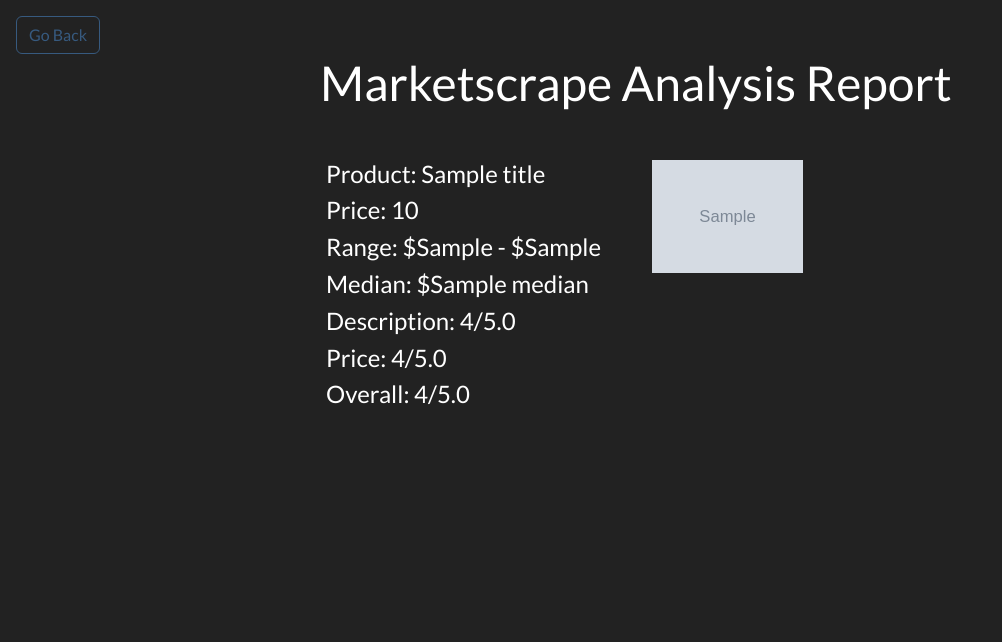
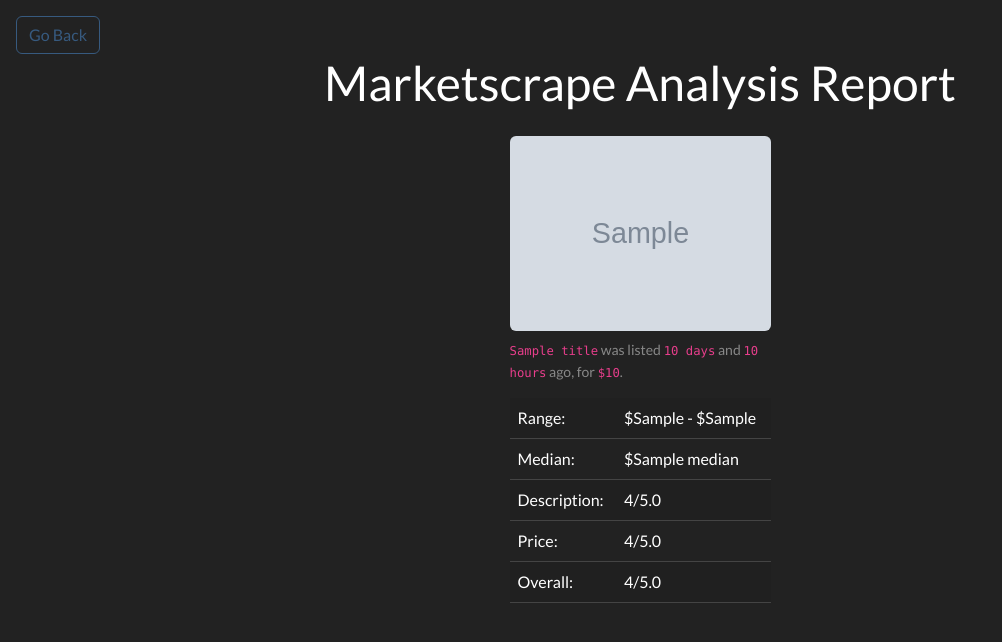
Before and after one commit to Marketscrape/marketscrape, a Django app: template scraper/templates/scraper/result.html in a window 1280 px wide. Shown: the top 642 px of the page, without its empty margins (0-1002 px from the left). Run offline with Django 4.2, Linux system fonts and the light colour scheme; the template is opened without the code that fills it: most values are stand-ins (such as "Sample title", 1, 10 or a date in 2020); grey boxes marked "Sample" are stand-in pictures.

Commit message:
Merge pull request #2 from alexwholland/main
Now displaying date and hours from when a post was listed.

```diff
--- a/scraper/templates/scraper/result.html
+++ b/scraper/templates/scraper/result.html
@@ -1,24 +1,46 @@
 {% extends 'scraper/base.html' %}
 
 {% block content %}
-    <a href="{% url 'index' %}" class="btn btn-outline-primary mt-3 mx-3">Go Back</a>
-    <h1 class="col-12 col-md-6 mx-md-auto">Marketscrape Analysis Report</h1>
-    <div class="row mt-5">
-        <div class="col-12 col-md-6 mx-md-auto">
+<a href="{% url 'index' %}" class="btn btn-outline-primary mt-3 mx-3">Go Back</a>
+<div class="container">
+    <h1 class="text-center mb-4">Marketscrape Analysis Report</h1>
+    <div class="row">
+        <div class="col-12 col-md-6 mx-auto">
             <div class="row">
-                <div class="col-md-6">
-                    <h4> Product: {{ title }}</h4>
-                    <h4> Price: {{ list_price }}</h4>
-                    <h4> Range: ${{ lower_bound }} - ${{ upper_bound }}</h4>
-                    <h4> Median: ${{ median }}</h4>
-                    <h4> Description: {{ sentiment_rating }}/5.0</h4>
-                    <h4> Price: {{ price_rating }}/5.0</h4>
-                    <h4> Overall: {{ average_rating }}/5.0</h4>
-                </div>
-                <div class="col-12 col-md-6">
-					<img src="{{ image }}" style="width: 50%;">
+                <div class="col-md-6 mx-auto">
+                    <figure class="figure">
+                        <img src=" {{ image }}" class="figure-img img-fluid rounded center" style="object-fit: fill;">
+                        <figcaption class="figure-caption"><code>{{ title }}</code> was listed <code>{{ days }} days</code> and <code>{{ hours }} hours</code> ago, for <code>${{ list_price}}</code>.</figcaption>
+                      </figure>
+                      <div class="table-responsive">
+                        <table class="table table-striped">
+                          <tbody>
+                            <tr>
+                              <td>Range:</td>
+                              <td>${{ lower_bound }} - ${{ upper_bound }}</td>
+                            </tr>
+                            <tr>
+                              <td>Median:</td>
+                              <td>${{ median }}</td>
+                            </tr>
+                            <tr>
+                              <td>Description:</td>
+                              <td>{{ sentiment_rating }}/5.0</td>
+                            </tr>
+                            <tr>
+                              <td>Price:</td>
+                              <td>{{ price_rating }}/5.0</td>
+                            </tr>
+                            <tr>
+                              <td>Overall:</td>
+                              <td>{{ average_rating }}/5.0</td>
+                            </tr>
+                          </tbody>
+                        </table>
+                      </div>
                 </div>
             </div>
         </div>
     </div>
+</div>
 {% endblock content %}
```
Also changed, not shown: scraper/views.py (+52 -9 lines).
